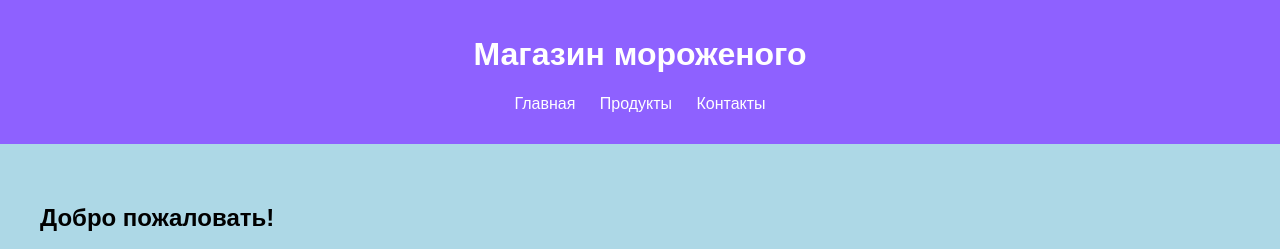
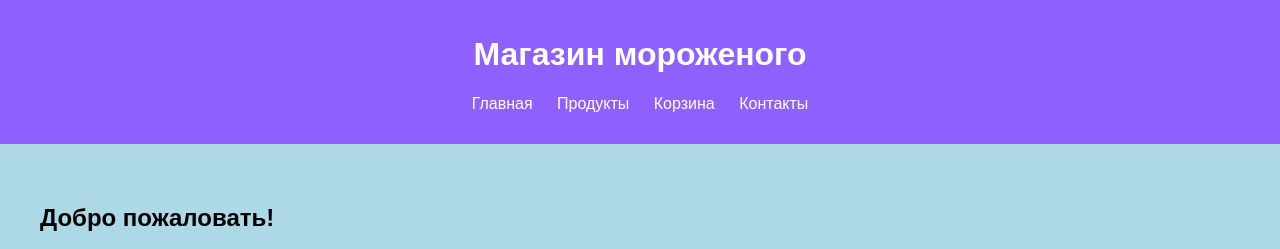
Before and after one commit to Learnchatg/github.io, a plain HTML site: page index.html in a window 1280 px wide. Shown: the top 249 px of the page. Drawn offline with Linux system fonts and the light colour scheme.

Commit message:
Add files via upload

```diff
--- a/index.html
+++ b/index.html
@@ -13,6 +13,7 @@
             <ul>
                 <li><a href="index.html">Главная</a></li>
                 <li><a href="products.html">Продукты</a></li>
+                <li><a href="cart.html">Корзина</a></li>
                 <li><a href="contact.html">Контакты</a></li>
             </ul>
         </nav>
```
